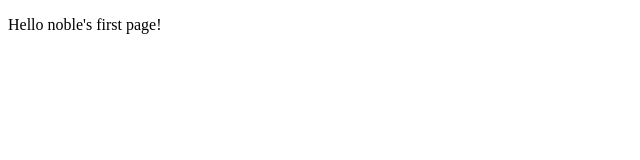
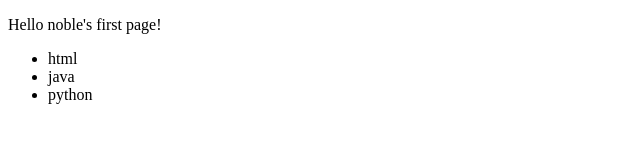
Before and after one commit to Noble-mungu/webpage, a plain HTML site: page my-first-webpage.html in a window 1280 px wide. Shown: the whole page, without its empty margins (0-640 px from the left). Drawn offline with Linux system fonts and the light colour scheme.

Commit message:
add list elements

```diff
--- a/my-first-webpage.html
+++ b/my-first-webpage.html
@@ -6,5 +6,10 @@
   </head>
   <body>
 <p>Hello noble's first page!</p>
+<ul>
+  <li>html</li>
+  <li>java</li>
+  <li>python</li>
+</ul>
   </body>
 </html>
```
